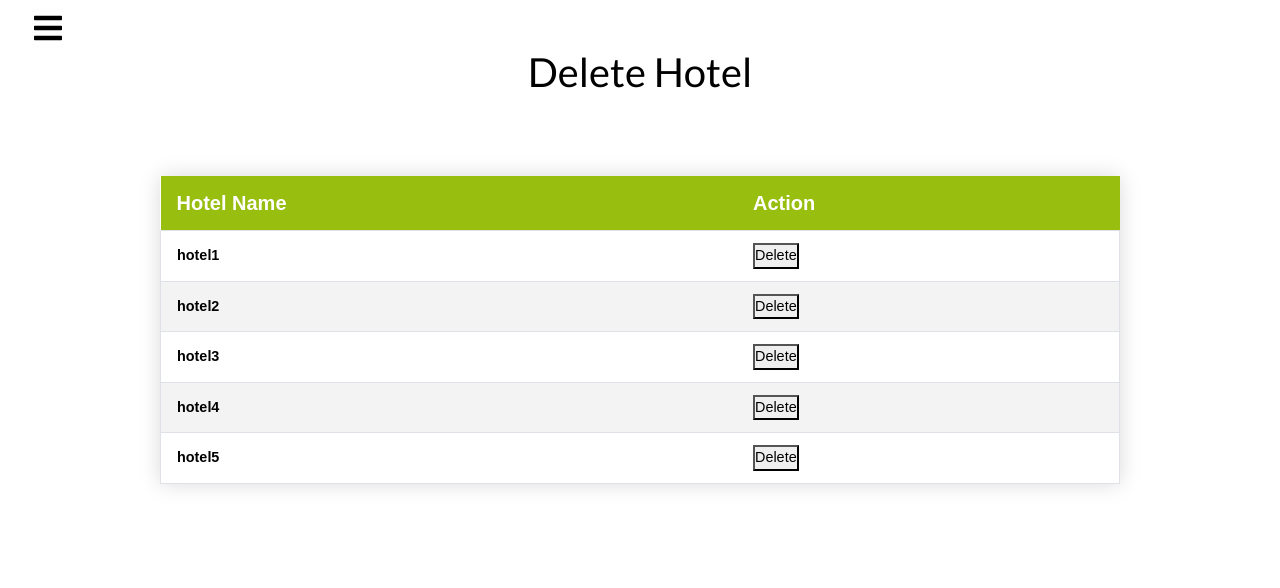
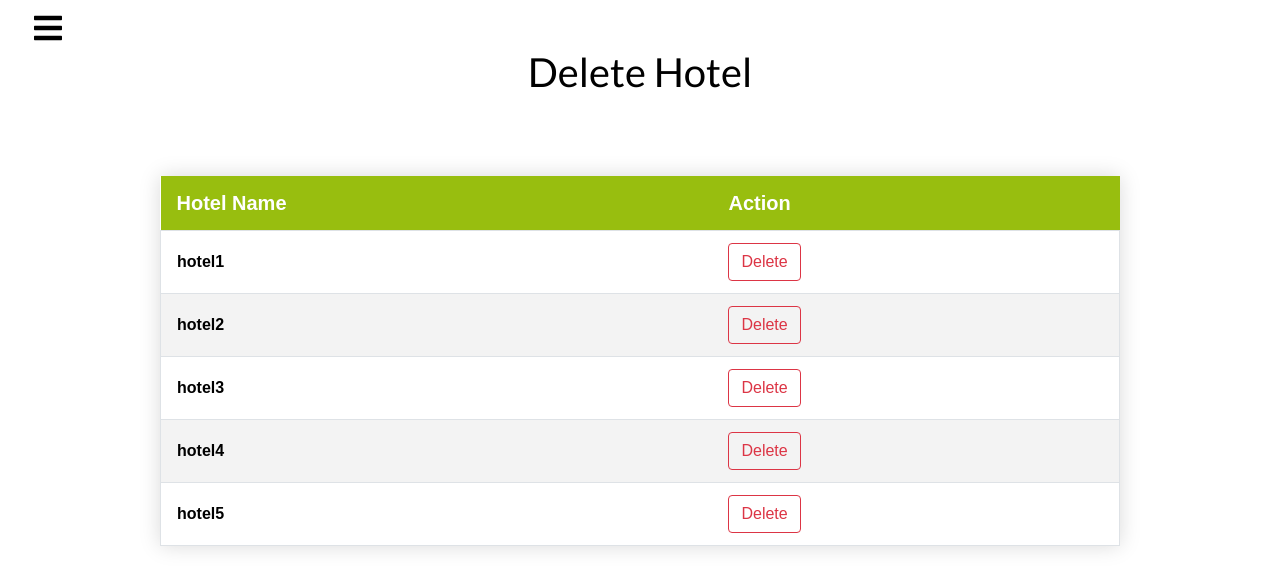
Before and after one commit to Yothu/reservify-front-end, a React (Create React App) app: page /delete_hotel in a window 1280 px wide. Shown: the top 588 px of the page. Built offline with nearby package versions, Linux system fonts and the light colour scheme.

Commit message:
Update src/components/DeleteHotel/DeleteHotelListRow.js
Co-authored-by: Kyrillos Hany <kirolousbondok6@gmail.com>

```diff
--- a/src/components/DeleteHotel/DeleteHotelListRow.js
+++ b/src/components/DeleteHotel/DeleteHotelListRow.js
@@ -10,10 +10,12 @@ const DeleteHotelListRow = ({ id, name }) => {
   };
 
   return (
-    <tr className="border border-top-1">
+    <tr className="border border-top-1 fs-6">
       <th>{name}</th>
       <th>
-        <button onClick={removeHotel}>Delete</button>
+        <button className="btn btn-outline-danger" onClick={removeHotel}>
+          Delete
+        </button>
       </th>
     </tr>
   );
```
